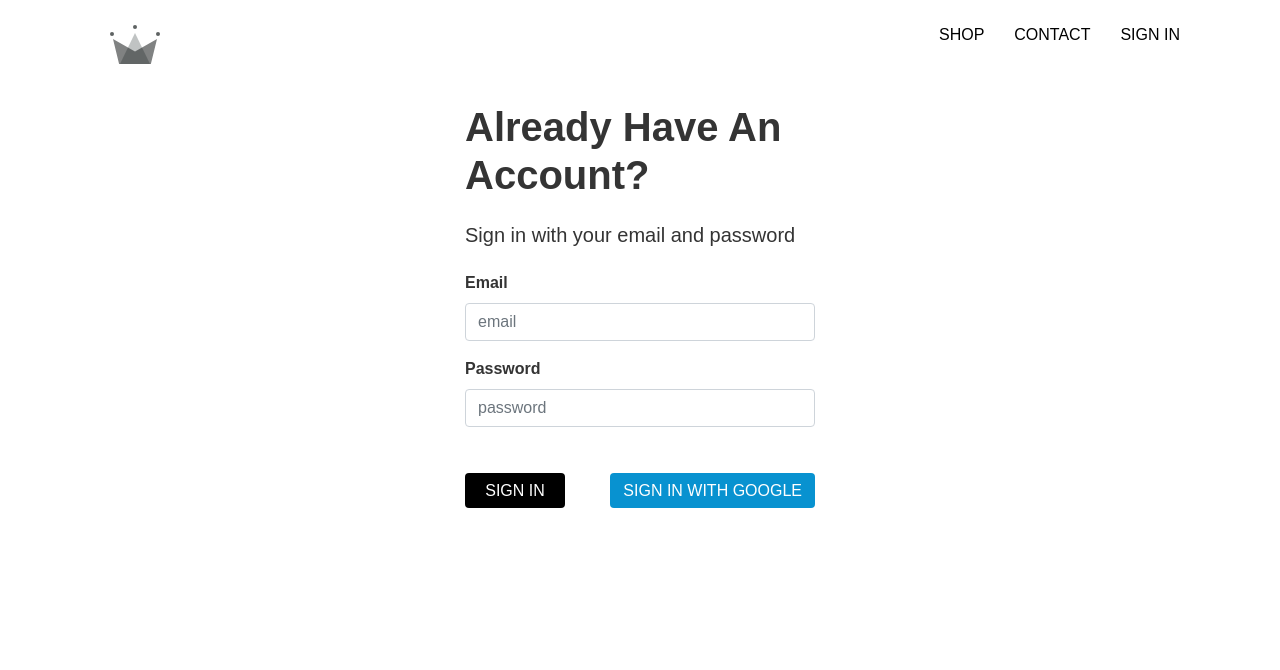
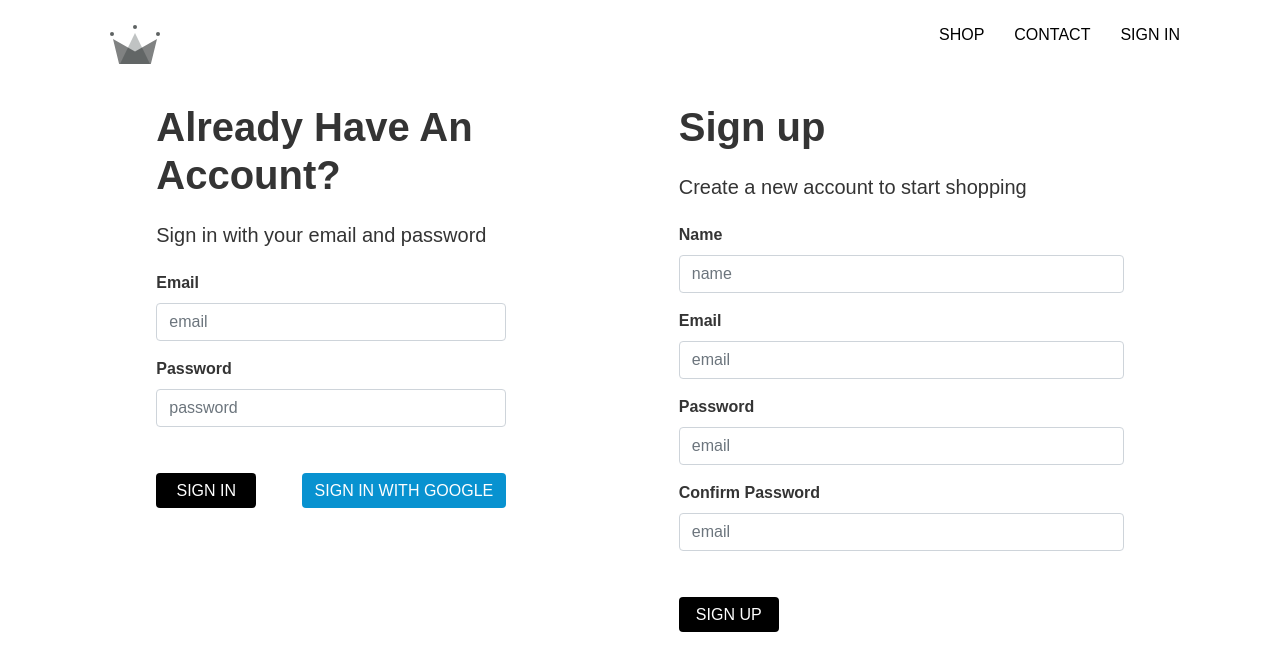
Before and after one commit to kGrand254/react-e-commerce-project, a React (Create React App) app: page /sign-in in a window 1280 px wide. Shown: the top 670 px of the page. Built offline with nearby package versions, Linux system fonts and the light colour scheme; no server answers; a web font is replaced by a local one.

Commit message:
intergrated firebase to sign up,sign out components and stored user account login to firestore

```diff
--- a/src/App.js
+++ b/src/App.js
@@ -1,7 +1,7 @@
 import React from "react";
 import { Switch, Route } from "react-router-dom";
 
-import { auth } from "../src/firebase/firebase.utils";
+import { auth, addUserProfileDocument } from "../src/firebase/firebase.utils";
 
 import Banner from "./pages/home-page/banner.component";
 import "./App.css";
@@ -21,10 +21,26 @@ class App extends React.Component {
   unsubscribeFromAuth = null;
 
   componentDidMount() {
-    this.unsubscribeFromAuth = auth.onAuthStateChanged((user) => {
-      this.setState({ currentUser: user });
+    this.unsubscribeFromAuth = auth.onAuthStateChanged(async (user) => {
+      if (user) {
+        const userRef = await addUserProfileDocument(user);
 
-      console.log(user);
+        userRef.onSnapshot((snapshot) => {
+          this.setState(
+            {
+              currentUser: {
+                id: snapshot.id,
+                ...snapshot.data(),
+              },
+            },
+            () => {
+              console.log(this.state);
+            }
+          );
+        });
+      } else {
+        this.setState({ currentUser: null });
+      }
     });
   }
 
--- a/src/components/sign-in/sign-in.component.jsx
+++ b/src/components/sign-in/sign-in.component.jsx
@@ -4,7 +4,7 @@ import FormInput from "../form-input/form-input.component";
 import CustomButton from "../custom-button/custom-button.component";
 import "./sign-in.component.styles.scss";
 
-import { signInWithGoogle } from "../../firebase/firebase.utils";
+import { auth, signInWithGoogle } from "../../firebase/firebase.utils";
 
 class SignIn extends React.Component {
   constructor(props) {
@@ -19,10 +19,21 @@ class SignIn extends React.Component {
     this.handleSubmit = this.handleSubmit.bind(this);
   }
 
-  handleSubmit(e) {
+  handleSubmit = async function (e) {
     e.preventDefault();
-    this.setState({ email: "", password: "" });
-  }
+
+    const { email, password } = this.state;
+    try {
+      await auth.signInWithEmailAndPassword(email, password);
+
+      this.setState({
+        email: "",
+        password: "",
+      });
+    } catch (error) {
+      console.error(error);
+    }
+  };
 
   handleChange(e) {
     const { value, name } = e.target;
--- /dev/null
+++ b/src/components/sign-out/sign-out.component.jsx
@@ -0,0 +1,115 @@
+import React from "react";
+
+import { auth, addUserProfileDocument } from "../../firebase/firebase.utils";
+
+import FormInput from "../form-input/form-input.component";
+import CustomButton from "../custom-button/custom-button.component";
+import "./sign-out.component.styles.scss";
+
+class SignOut extends React.Component {
+  constructor(props) {
+    super(props);
+
+    this.state = {
+      name: "",
+      email: "",
+      password: "",
+      confirmPassword: "",
+    };
+
+    this.handleSubmit = this.handleSubmit.bind(this);
+    this.handleChange = this.handleChange.bind(this);
+  }
+
+  handleSubmit = async function (e) {
+    e.preventDefault();
+    const { name, email, password, confirmPassword } = this.state;
+
+    if (password !== confirmPassword) {
+      alert("Passwords do not match. Try again!");
+      //guard close
+      return;
+    }
+    try {
+      const { user } = await auth.createUserWithEmailAndPassword(
+        email,
+        password
+      );
+
+      await addUserProfileDocument(user, { name });
+
+      this.setState({
+        name: "",
+        email: "",
+        password: "",
+        confirmPassword: "",
+      });
+    } catch (error) {
+      console.error(error);
+    }
+  };
+
+  handleChange(e) {
+    const { value, name } = e.target;
+
+    this.setState({ [name]: value });
+  }
+
+  render() {
+    const { name, email, password, confirmPassword } = this.state;
+
+    return (
+      <div className="col-lg-5 col-sm-6 mx-auto m-2">
+        <h1 className="mb-4 font-weight-bolder">Sign up</h1>
+        <h5 className="mb-4">Create a new account to start shopping</h5>
+        <form onSubmit={this.handleSubmit}>
+          <FormInput
+            name="name"
+            type="text"
+            id="name"
+            value={name}
+            onChange={this.handleChange}
+            placeholder="name"
+            required
+            label="name"
+          ></FormInput>
+          <FormInput
+            name="email"
+            type="email"
+            id="email"
+            value={email}
+            onChange={this.handleChange}
+            placeholder="email"
+            label="email"
+            required
+          ></FormInput>
+          <FormInput
+            name="password"
+            type="password"
+            id="password"
+            value={password}
+            onChange={this.handleChange}
+            placeholder="email"
+            label="password"
+            required
+          ></FormInput>
+          <FormInput
+            name="confirmPassword"
+            type="password"
+            id="confirmPassword"
+            value={confirmPassword}
+            onChange={this.handleChange}
+            placeholder="email"
+            label="confirm password"
+            required
+          ></FormInput>
+          <div className="form-group button-group">
+            <CustomButton type="submit">Sign up</CustomButton>
+          </div>
+        </form>
+      </div>
+    );
+  }
+}
+
+export default SignOut;
--- a/src/firebase/firebase.utils.js
+++ b/src/firebase/firebase.utils.js
@@ -14,6 +14,31 @@ const firebaseConfig = {
 
 firebase.initializeApp(firebaseConfig);
 
+export const addUserProfileDocument = async function (userAuth, otherData) {
+  if (!userAuth) return;
+
+  const userRef = firestore.doc(`users/${userAuth.uid}`);
+
+  const snapShot = await userRef.get();
+
+  if (!snapShot.exists) {
+    const { displayName, email } = userAuth;
+    const createdAt = new Date();
+    try {
+      await userRef.set({
+        displayName,
+        email,
+        createdAt,
+        ...otherData,
+      });
+    } catch (error) {
+      console.log("error creating user", error.message);
+    }
+  }
+
+  return userRef;
+};
+
 export const auth = firebase.auth();
 export const firestore = firebase.firestore();
 
--- a/src/pages/sign-in-log-in/sign-in-log-in.page.jsx
+++ b/src/pages/sign-in-log-in/sign-in-log-in.page.jsx
@@ -2,12 +2,14 @@ import React from "react";
 
 import "./sign-in-log-in.styles.scss";
 import SignIn from "../../components/sign-in/sign-in.component";
+import SignOut from "../../components/sign-out/sign-out.component";
 
 function SignInLogIn() {
   return (
     <div className="container">
       <div className="row">
         <SignIn></SignIn>
+        <SignOut></SignOut>
       </div>
     </div>
   );
```
Also changed, not shown: src/components/sign-out/sign-out.component.styles.scss (added).
